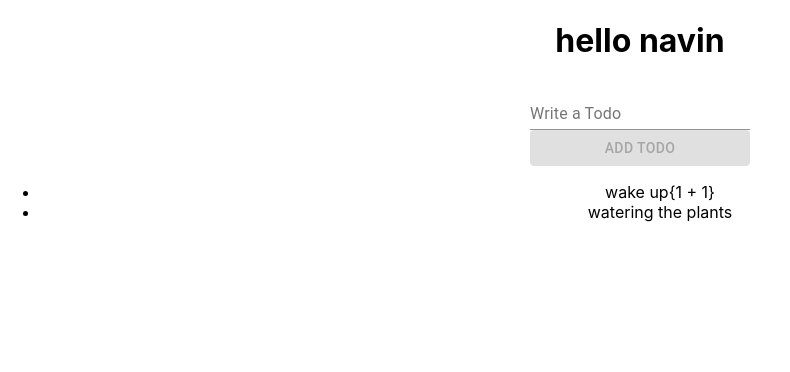
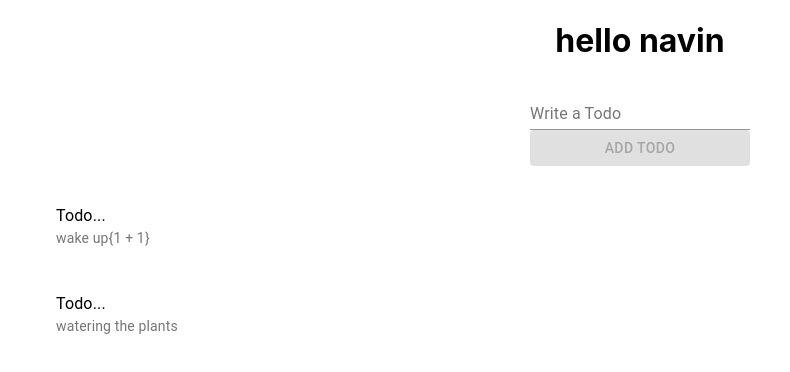
Before and after one commit to navin2608/todo_app, a React (Create React App) app: page / in a window 1280 px wide. Shown: the top 372 px of the page, without its empty margins (0-790 px from the left). Built offline with nearby package versions, Linux system fonts and the light colour scheme.

Commit message:
Adding the list and list item & listitemtext

```diff
--- a/src/Todo.js
+++ b/src/Todo.js
@@ -1,10 +1,15 @@
+import { ListItemText, List, ListItem } from '@material-ui/core'
 import React from 'react'
+
 
 function Todo(props) {
     return (
-        <div>
-            <li>{props.text}</li>
-        </div>
+        <List>
+            <ListItem>
+                <ListItemText primary="Todo..." secondary={props.text} />
+            </ListItem>
+        </List>
+
     )
 }
 
```
